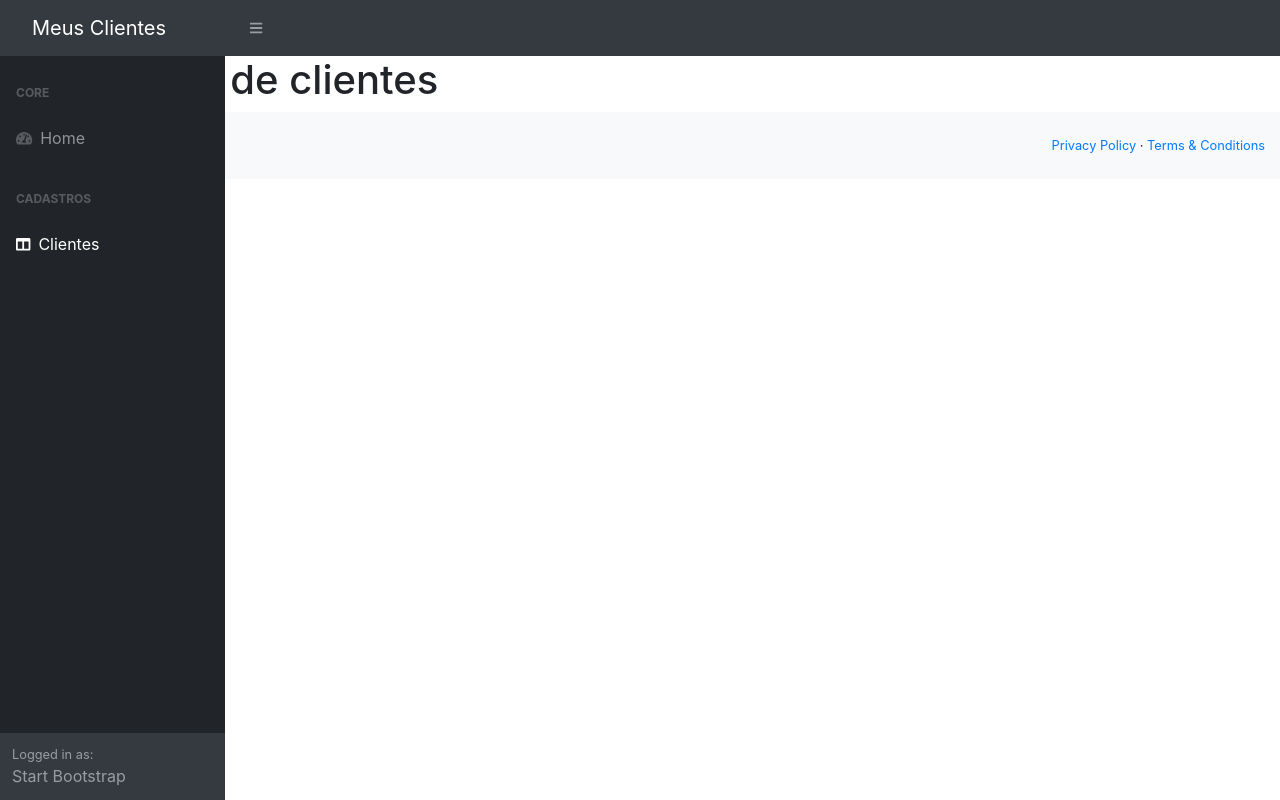
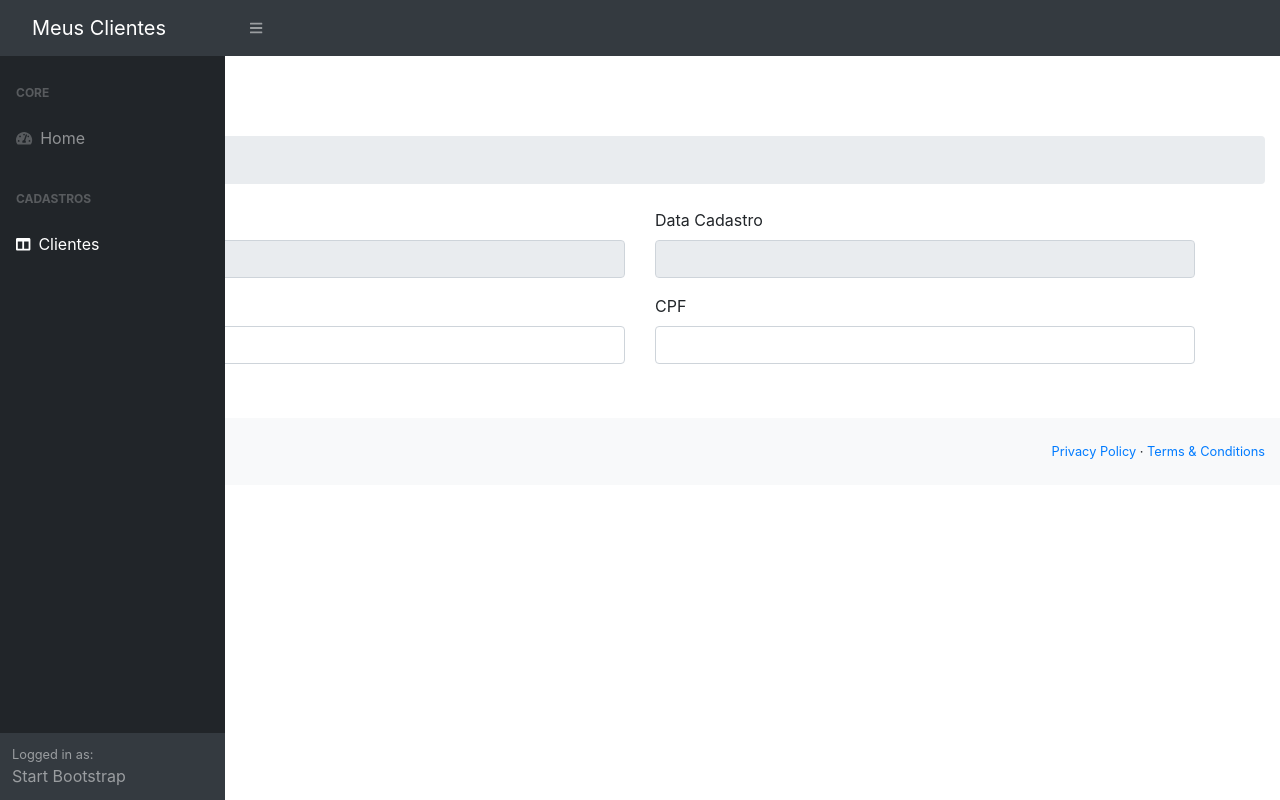
Before and after one commit to MarhlonKorb/clientes-servicos-prestados-app, an Angular app: page /clientes-form in a window 1280 px wide. Built offline with nearby package versions, Linux system fonts and the light colour scheme.

Commit message:
criacao do formulário de cadastro e criação da classe cliente
Realizei a criação da classe Cliente no frontend com os mesmos atributos do backend e criei o formulário de cadastro de clientes.

```diff
--- /dev/null
+++ b/src/app/clientes/cliente.ts
@@ -0,0 +1,6 @@
+export class Cliente {
+    id: number;
+    nome: string;
+    cpf: string;
+    datacadastro: string;
+}
--- a/src/app/clientes/clientes-form/clientes-form.component.html
+++ b/src/app/clientes/clientes-form/clientes-form.component.html
@@ -1 +1,43 @@
-<h1>Formulário de clientes</h1>
+<h1 class="mt-4">Clientes</h1>
+<ol class="breadcrumb mb-4">
+  <li class="breadcrumb-item active">Cadastro</li>
+</ol>
+<div class="container">
+  <form action="">
+    <div class="row">
+      <div class="col-md-6">
+        <div class="form-group">
+          <label>ID</label>
+          <input type="text" class="form-control" disabled="true"/>
+        </div>
+      </div>
+      <div class="col-md-6">
+        <div class="form-group">
+          <label>Data Cadastro</label>
+          <input type="text" class="form-control" disabled="true"/>
+        </div>
+      </div>
+    </div>
+    <div class="row">
+      <div class="col-md-6">
+        <div class="form-group">
+          <label>Nome*</label>
+          <input type="text" class="form-control" />
+        </div>
+      </div>
+      <div class="col-md-6">
+        <div class="form-group">
+          <label>CPF</label>
+          <input type="text" class="form-control" />
+        </div>
+      </div>
+    </div>
+    <div class="row">
+        <div class="col-md-2">
+            <button type="submit" class="btn btn-success">
+                <i class="fa fa-save"></i> Salvar
+            </button>
+        </div>
+    </div>
+  </form>
+</div>
```
